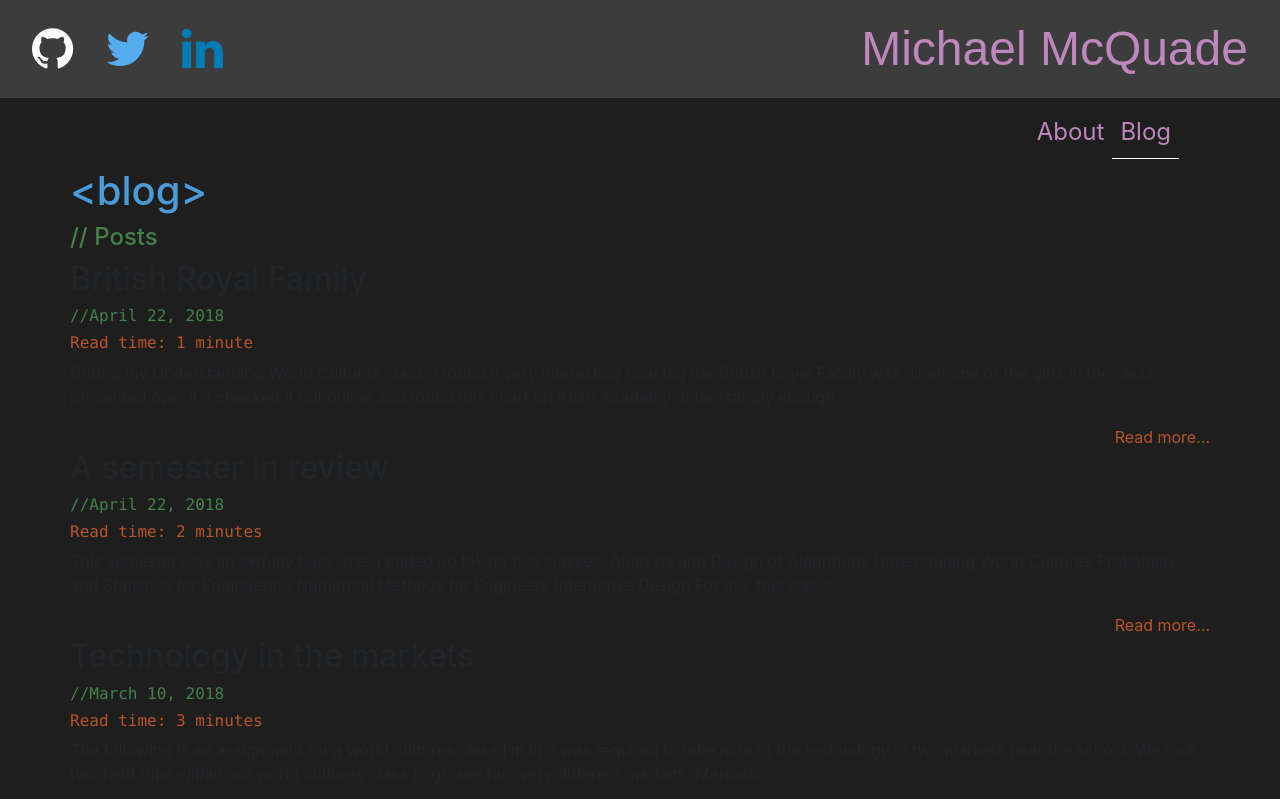
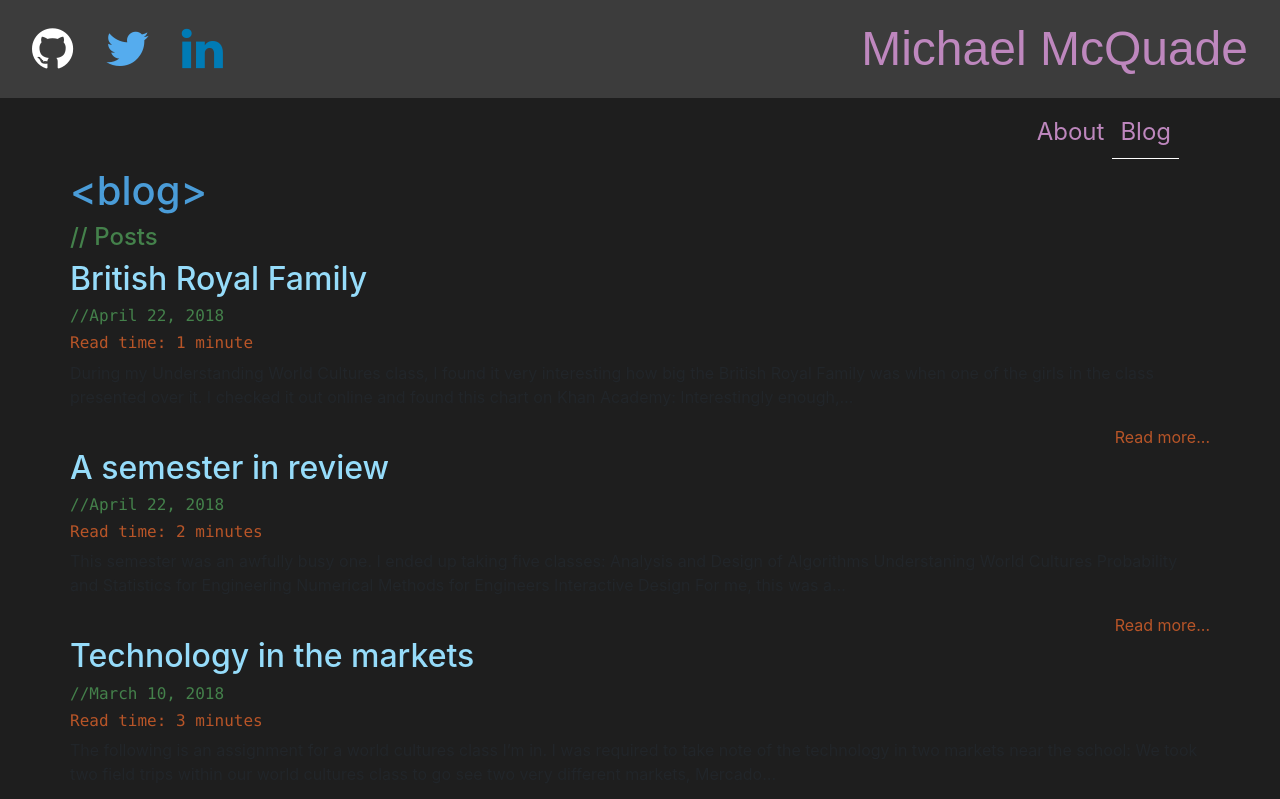
Before and after one commit to giraffesyo/giraffesyo.io, a Gatsby site: page /blog in a window 1280 px wide. Shown: the top 799 px of the page. Built offline with nearby package versions, Linux system fonts and the light colour scheme; Gatsby itself is replaced by a stand-in of ours.

Commit message:
Add colors back to headers

```diff
--- a/src/pages/blog.js
+++ b/src/pages/blog.js
@@ -44,7 +44,7 @@ export default props => {
                 to={node.frontmatter.path}
                 style={{ textDecoration: `none`, color: `inherit` }}
               >
-                <h2>{node.frontmatter.title}</h2>
+                <h2 className='light-blue-text'>{node.frontmatter.title}</h2>
               </Link>
             </Row>
             <Row>
```
Also changed, not shown: src/templates/blog-post.js (+10 -3 lines).
